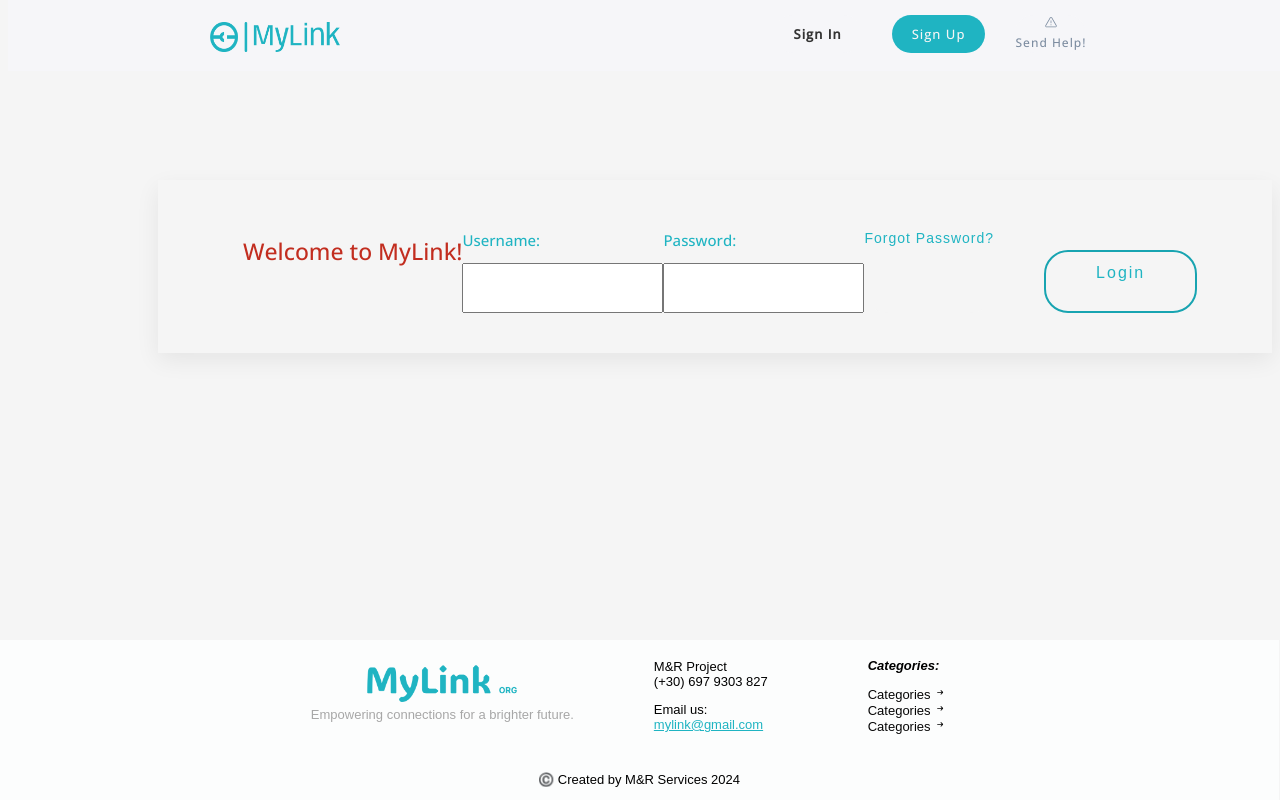
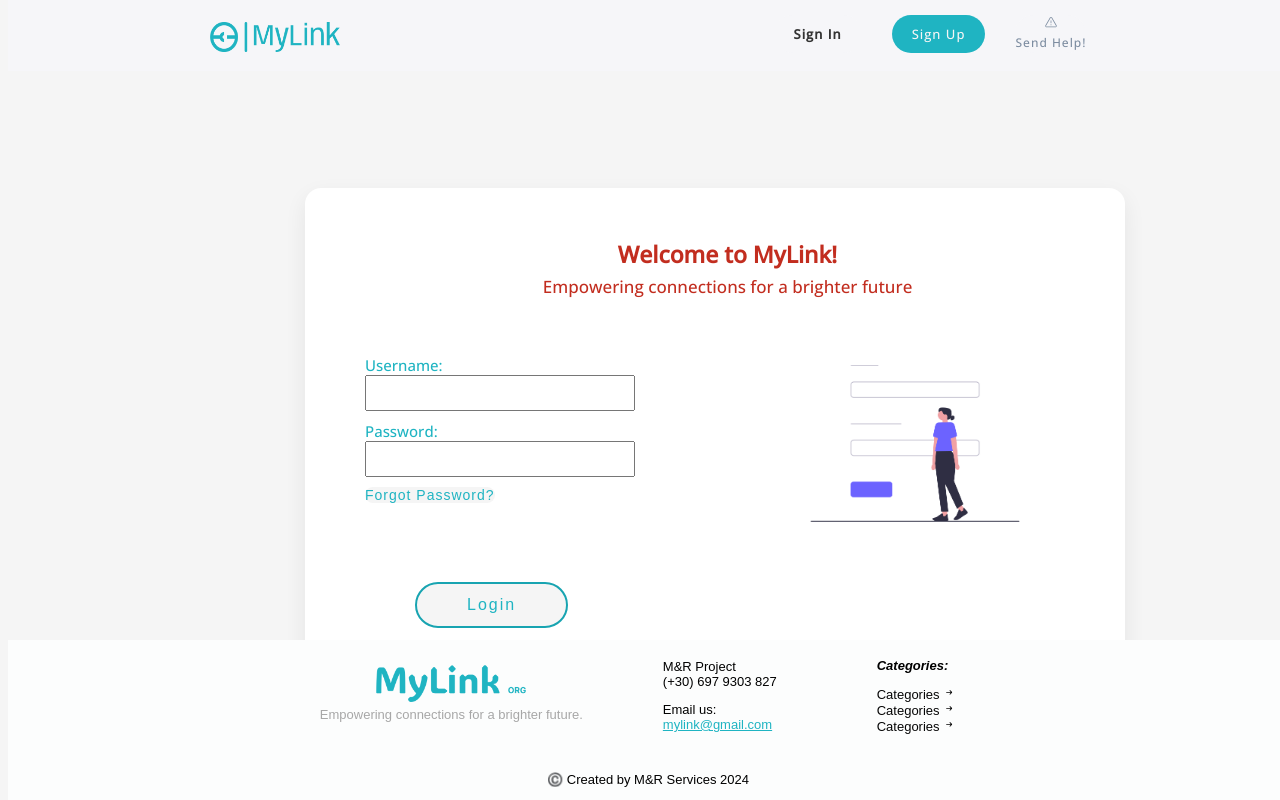
Before and after one commit to drammos/MyLink, a React (Vite) app in the folder frontent/linkedin/: page /signin in a window 1280 px wide. Built offline with nearby package versions, Linux system fonts and the light colour scheme; a web font is replaced by a local one.

Commit message:
20240617-2

```diff
--- a/frontent/linkedin/src/Components/Footer/Footer.css
+++ b/frontent/linkedin/src/Components/Footer/Footer.css
@@ -1,6 +1,5 @@
 .footer{
     background-color: #fcfdfd; /* bckp #1fb4c2*/
-    margin-left: -9px;
     display: flex;
     justify-content: center;
     align-items: center;
--- a/frontent/linkedin/src/Components/LogIn/LogIn.css
+++ b/frontent/linkedin/src/Components/LogIn/LogIn.css
@@ -1,42 +1,87 @@
 @import url('https://fonts.googleapis.com/css2?family=Open+Sans:ital,wght@0,500;1,500&display=swap');
 @import url('https://fonts.googleapis.com/css2?family=Jersey+25&family=Open+Sans:ital,wght@0,500;1,500&display=swap');
 
-form.LogInForm{
+
+div.glass-container{
     display: flex;
+    justify-content: center;
+}
+
+div.glass-container form.LogInForm{
+    display: inline-block;
     margin-left: 150px;
     margin-top: 180px;
     margin-bottom: 100px;
     padding: 40px 60px;
     font-family: Open Sans, sans-serif;
     box-shadow: 0px 8.369px 22.825px 0px rgba(0, 0, 0, 0.07);
+    border-radius: 16px;
+    min-width: 600px;
+    background-color: #fff;
 }
 
-form.LogInForm div{
+div.glass-container form.LogInForm div{
     display: grid;
     padding-top: 10px;
 
 }
 
-form.LogInForm h1{
+div.glass-container form.LogInForm h1{
+    display: flex;
+    justify-content: center;
     color: #C22D1F;
     font-size: 23px;
     margin-left: 25px;
-    padding-bottom: 30px;
-    font-synthesis: none;
+    margin-top: 10px;
+    margin-bottom: 3px;
+    /*padding-bottom: 3px;*/
 }
 
-form.LogInForm div label{
+div.glass-container form.LogInForm p.phrase{
+    display: flex;
+    justify-content: center;
+    color: #C22D1F;
+    font-size: 17px;
+    margin-top: 5px;
+    margin-left: 25px;
+    padding-bottom: 30px;
+}
+
+div.glass-container form.LogInForm div label{
     font-size: 15px;
     color: #1fb4c2;
 }
 
-form.LogInForm div input{
+div.glass-container form.LogInForm div input{
     padding: 8px 8px 8px 8px;
     max-width: 250px;
     font-size: 14px;
 }
 
-form.LogInForm button{
+div.glass-container form.LogInForm button.forgot{
+    font-size: 14px;
+    margin-top: 10px;
+    margin-left: 0px;
+    border: none;
+    background-color: whitesmoke;
+    color: #1fb4c2;
+    letter-spacing: 1px;
+    padding: 0%;
+}
+
+div.glass-container form.LogInForm button.forgot:hover{
+    color: #0a6c75;
+}
+
+div.glass-container form.LogInForm img{
+display: flex;
+    max-width: 300px;
+    max-height: 300px;
+    margin-top: -180px;
+    margin-left: 400px;
+}
+
+div.glass-container form.LogInForm button{
     font-size: 16px;
     margin-top: 30px;
     margin-left: 50px;
@@ -51,35 +96,20 @@ form.LogInForm button{
     display: inline-flex;
 }
 
-form.LogInForm button:hover{
+div.glass-container form.LogInForm button:hover{
     background-color: #1fb4c2;
     border-color: #1fb4c2;
     color: white;
 }
 
-form.LogInForm button.forgot{
-    font-size: 14px;
-    margin-top: 10px;
-    margin-left: 0px;
-    border: none;
-    background-color: whitesmoke;
-    color: #1fb4c2;
-    letter-spacing: 1px;
-    padding: 0%;
-}
-
-form.LogInForm button.forgot:hover{
-    color: #0a6c75;
-}
-
-form.LogInForm div.success-message{
+div.glass-container form.LogInForm div.success-message{
     font-size: 12px;
     color: rgb(44, 207, 66);
     display: block;
     /* visibility: hidden; */
 }
 
-form.LogInForm div.error-message{
+div.glass-container form.LogInForm div.error-message{
     font-size: 12px;
     color: red;
     display: block;
--- a/frontent/linkedin/src/Components/LogIn/LogIn.jsx
+++ b/frontent/linkedin/src/Components/LogIn/LogIn.jsx
@@ -1,4 +1,5 @@
 import React , { useState } from "react"
+import SignInImage from '../../assets/WelcomePageImg.png'
 import { GoXCircle, GoCheckCircle } from "react-icons/go";
 import './LogIn.css'
 
@@ -53,9 +54,10 @@ const LogIn = () => {
   };
 
   return (
-    <div>
+    <div class="glass-container">
       <form class="LogInForm" onSubmit={handleSubmit}>
         <h1>Welcome to MyLink!</h1>
+        <p class="phrase">Empowering connections for a brighter future</p>
         <div>
           <label htmlFor="username">Username:</label>
           <input type="text" id="username" value={username} onChange={(e) => setUsername(e.target.value)} onKeyPress={handleKeyPress}/>
@@ -67,11 +69,12 @@ const LogIn = () => {
         <button className="forgot" onClick={(event) => handleForgotPassword(event)}>Forgot Password? </button>
         <div className={message === 'Invalid username or password' ? 'error-message' : (message === 'Login successful!' ? 'success-message' : '')}>
         {message === 'Invalid username or password' ? <><GoXCircle /> {message}</> : (message === 'Login successful!' ? <><GoCheckCircle /> {message}</> : '')}</div>
+
+        <img src={SignInImage} alt=""/>
         <button type="submit">Login</button>
+
       </form>
-      <img>
 
-      </img>
     </div>
   );
 };
--- a/frontent/linkedin/src/Components/Navbar/Navbar.jsx
+++ b/frontent/linkedin/src/Components/Navbar/Navbar.jsx
@@ -8,6 +8,11 @@ import { useNavigate } from "react-router-dom";
 
 const Navbar = () => {
   const navigate = useNavigate();
+
+  const handleSignInClick = async (e) => {
+    navigate("/signin");
+  };
+
   const handleSignUpClick = async (e) => {
     navigate("/signup");
   };
@@ -20,7 +25,7 @@ const Navbar = () => {
     <nav>
         <img src={logo} onClick={handleLogoClick} alt=""/>
         <ul>
-            <button class="signIn">Sign In</button>
+            <button class="signIn" onClick={handleSignInClick}>Sign In</button>
             <button class="signUp" onClick={handleSignUpClick}>Sign Up</button>
             <button class="sendHelp"><div><GoAlert/></div> Send Help!</button>
         </ul>
```
Also changed, not shown: 6 other files (tests, documents, lock files or other folders).
